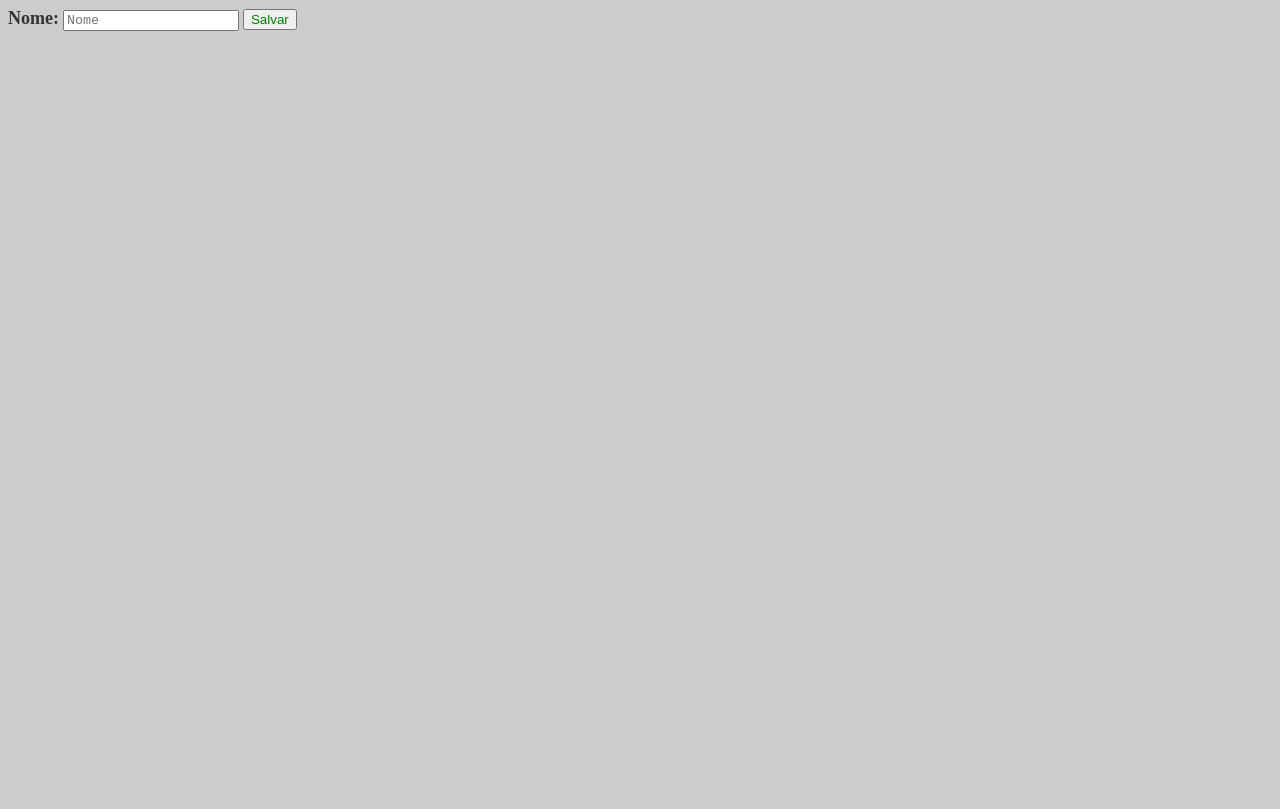
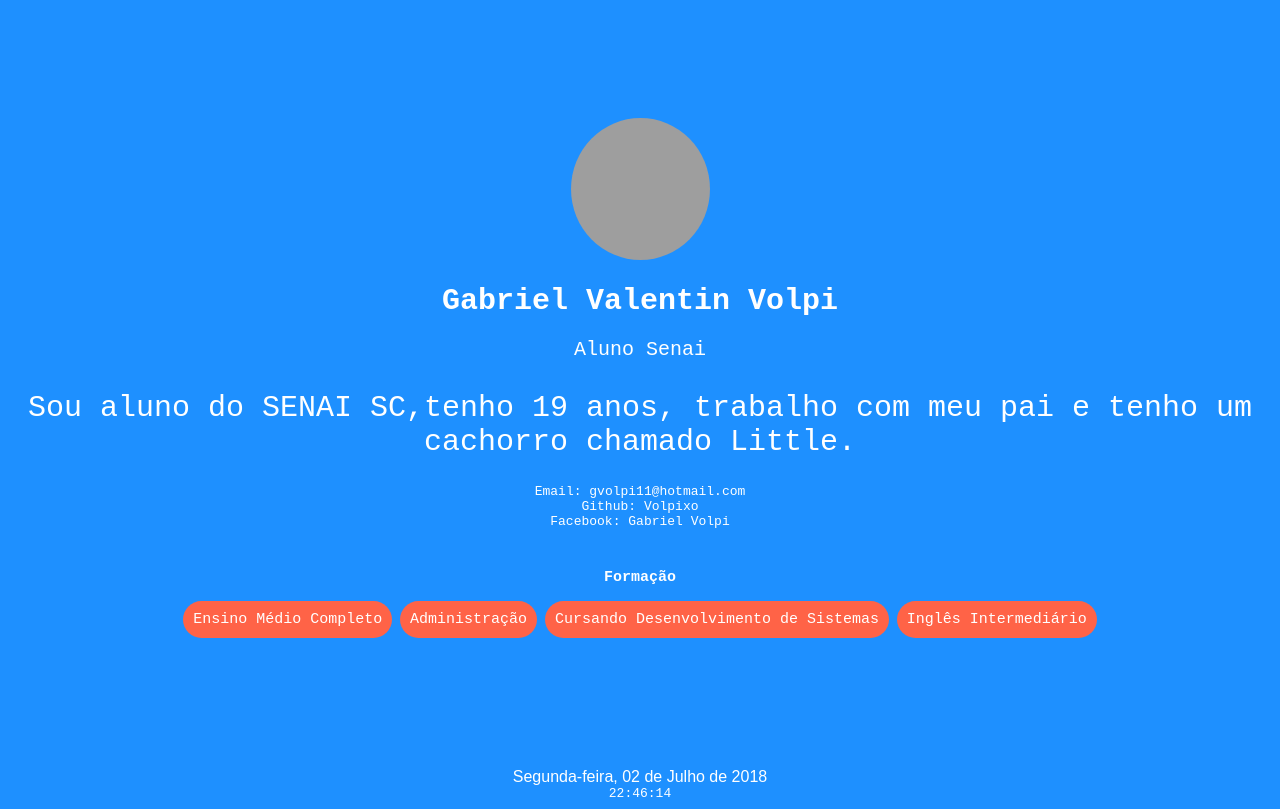
Before and after one commit to Volpixo/Volpixo.github.io, a plain HTML site: page index.html in a window 1280 px wide. Drawn offline with Linux system fonts and the light colour scheme; grey boxes are pictures that could not be loaded.

Commit message:
Add files via upload
HTML

```diff
--- a/index.html
+++ b/index.html
@@ -1,106 +1,154 @@
 <!DOCTYPE html>
-<html>
+<html lang="en">
   <head>
-  <meta name="viewport" content="width=device-width, initial scale=.0">
+    <meta name="viewport" content="width=device-width, initial scale=1.0">
     <meta http-equiv="X-UA-Compatible" content="ie=edge">
     <meta charset="UTF-8">
-  <title>CRUD</title>
-
+    <title>Gabriel Valentin Volpi</title>
+    <meta name="description" content="Sou aluno do SENAI SC,tenho 19 anos, trabalho com meu pai e tenho um cachorro chamado Little.">
+    <meta property="og:description" content="Sou aluno do SENAI SC,tenho 19 anos, trabalho com meu pai e tenho um cachorro chamado Little.">
+    <meta property="og:image" content="https://pbs.twimg.com/profile_images/728764663933108224/z9rm9WtO_400x400.jpg">
+    <link rel="shortcut icon" href="favicon.ico" type="image/x-icon" />
     <style type="text/css">
-
-    #nome {
-
+      body {
+        background-color: #1E90FF;
         font-family: monospace;
+        text-align: center;
+        color: #FFFFFF;
       }
 
-
-    .estilo-link {
-      color:red;
+      a:link, a:visited, a:active {
         text-decoration: none;
-
       }
-
-    button {
-
-      color:green;
+      a:hover {
+        text-decoration: none;
+        color:#87CEFA;
       }
-
-    button:hover {
-
+      h1 {
+        font-size: 30px;
+        color: #FFFFFF;
+      }
+      h2 {
+        font-size: 15px;
+        margin: 10px 0;
+      }
+      a {
+        color: #FFFFFF;
+        text-decoration: none;
+      }
+      section {
+        margin: 15px 0;
+      }
+      .container {
+        display: flex;
+        align-items: center;
+        justify-content: center;
+        flex-direction: column;
+        min-height: 95vh;
+      }
+      header {
+        color: #FFFFFF;
+      }
+      header .photo img {
+        border-radius: 50%;
+      }
+      header .basic-info .current-role {
+        font-size: 20px;
+      }
+      header .sub-current-role {
+        font-size: 30px;
+        margin-bottom: 25px;
+      }
+      .contact {
+        margin-top: 0;
+      }
+      .contact h2 {
         display: none;
       }
+      .socials {
+        margin: 15px 0;
+      }
+      .tags .tag {
+        padding: 10px 10px;
+        background-color: #FF6347;
+        font-size: 15px;
+        border-radius: 90px;
+        display: inline-block;
+        margin: 5px 0;
+      }
+      .companies img {
+        margin: 10px;
+        height: 25px;
+      }
+    </style>
+  </head>
 
-   </style>
+  <body>
+    <main class="container">
+      <header>
+        <div class="photo">
+          <img src="https://scontent.fbnu3-1.fna.fbcdn.net/v/t1.0-9/26168627_1856399634430922_7651968062069495617_n.jpg?_nc_cat=0&oh=abf18d9a8eb3775b795faf4c014a484f&oe=5BE0CC6A" width="139" height="142">
+        </div>
+        <div class="basic-info">
+          <h1>Gabriel Valentin Volpi</h1>
+          <p class="current-role">Aluno Senai</p>
+          <p class="sub-current-role">Sou aluno do SENAI SC,tenho 19 anos, trabalho com meu pai e tenho um cachorro chamado Little.</p>
+        </div>
+      </header>
+      <section class="contact">
+        <h2 aria-hidden="true">Contact</h2>
+        <div>Email: <a href="mailto:gvolpi11@hotmail.com">gvolpi11@hotmail.com</a></div>
+        <div>Github: <a href="https://github.com/Volpixo" target="_blank" rel="noopener">Volpixo</a></div>
+        <div>Facebook: <a href="https://www.facebook.com/gabriel.volpi15?ref=bookmarks" target="_blank" rel="noopener">Gabriel Volpi</a></div>
+      </section>
+      <section class="tags">
+        <h2>Formação</h2>
+        <span class="tag">Ensino Médio Completo</span>
+        <span class="tag">Administração</span>
+        <span class="tag">Cursando Desenvolvimento de Sistemas</span>
+        <span class="tag">Inglês Intermediário</span>
+      </section>
+    </main>
+    <script language="JavaScript">
 
+      document.write("<font color='#FFFFFF' size='3' face='Arial'>")
+      var mydate=new Date()
+      var year=mydate.getYear()
+      if (year<2000)
+      year += (year < 1900) ? 1900 : 0
+      var day=mydate.getDay()
+      var month=mydate.getMonth()
+      var daym=mydate.getDate()
+      if (daym<10)
+      daym="0"+daym
+      var dayarray=new Array("Domingo","Segunda-feira","Terça-feira","Quarta-feira","Quinta-feira","Sexta-feira","Sábado")
+      var montharray=new Array(" de Janeiro de "," de Fevereiro de "," de Março de ","de Abril de ","de Maio de ","de Junho de","de Julho de ","de Agosto de ","de Setembro de "," de Outubro de "," de Novembro de "," de Dezembro de ")
+      document.write("   "+dayarray[day]+", "+daym+" "+montharray[month]+" "+year+" ")
+      document.write("</b></i></font>")
+
+      function startTime()
+     {
+       var hoje=new Date();
+       var h=hoje.getHours();
+       var m=hoje.getMinutes();
+       var s=hoje.getSeconds();
+       m=checkTime(m);
+       s=checkTime(s);
+       document.getElementById('txt').innerHTML=h+":"+m+":"+s;
+       t=setTimeout('startTime()',500);
+     }
+     function checkTime(i)
+     {
+     if (i<10)
+     {
+     i="0" + i;
+     }
+     return i;
+     }
+     </script>
      </head>
-<body style="background-color: #ccc; color: #333  ">
-
-<span style="font-size: 18px; font-weight: bold;" >Nome:</span>
-
-    <input type="text"
-           id="nome"
-           onkeypress="adicionarViaEnter(event)"
-           placeholder="Nome"
-           style="widht: 100px" />
-
-
-     <button type="button"
-             onclick="adicionar()">Salvar</button>
-
-    <ol style="text-align:  center;" id="listaDeImpressao"></ol>
-
-    <script type="text/javascript">
-
-        var listaDeNomes = [];
-        var indice = null;
-
-        var listaDeImpressao = document.getElementById('listaDeImpressao');
-        var valorDoInput = document.getElementById('nome');
-        function adicionar(){
-          if(valorDoInput.value != ''){
-
-            document.body.style.backgroundColor =
-            valorDoInput.value;
-
-            if(indice == null){
-
-
-            listaDeNomes.push(valorDoInput.value);
-          }else{
-            listaDeNomes[indice] = valorDoInput.value;
-          }
-            impressao();
-            valorDoInput.value = '';
-          }
-        }
-        function limpar(){
-          listaDeImpressao.innerHTML = '';
-          indice = null;
-        }
-        function adicionarViaEnter(event){
-          if(event.keyCode == 13){
-            adicionar();
-          }
-        }
-        function remover(idx){
-          listaDeNomes.splice(idx, 1);
-          impressao();
-        }
-
-        function editar(idx){
-          indice = idx;
-          valorDoInput.value = listaDeNomes[idx];
-        }
-
-
-        function impressao(){
-          limpar();
-          listaDeNomes.forEach(function(item, idx){
-            listaDeImpressao.innerHTML = listaDeImpressao.innerHTML +  '<li>' +
-                  '<a class="estilo-link"href="javascript:void(0)" onclick="editar(\'' + idx + '\')"ondblclick="remover(\'' + idx + '\')">' + item + '</a>' +
-                '</li>';
-          });
-        }
+     <body onload="startTime()">
+     <div id="txt"></div>
   </script>
   </body>
 </html>
```
Also changed, not shown: favicon.ico (added). Lines whose indentation alone changed are shown as unchanged.
